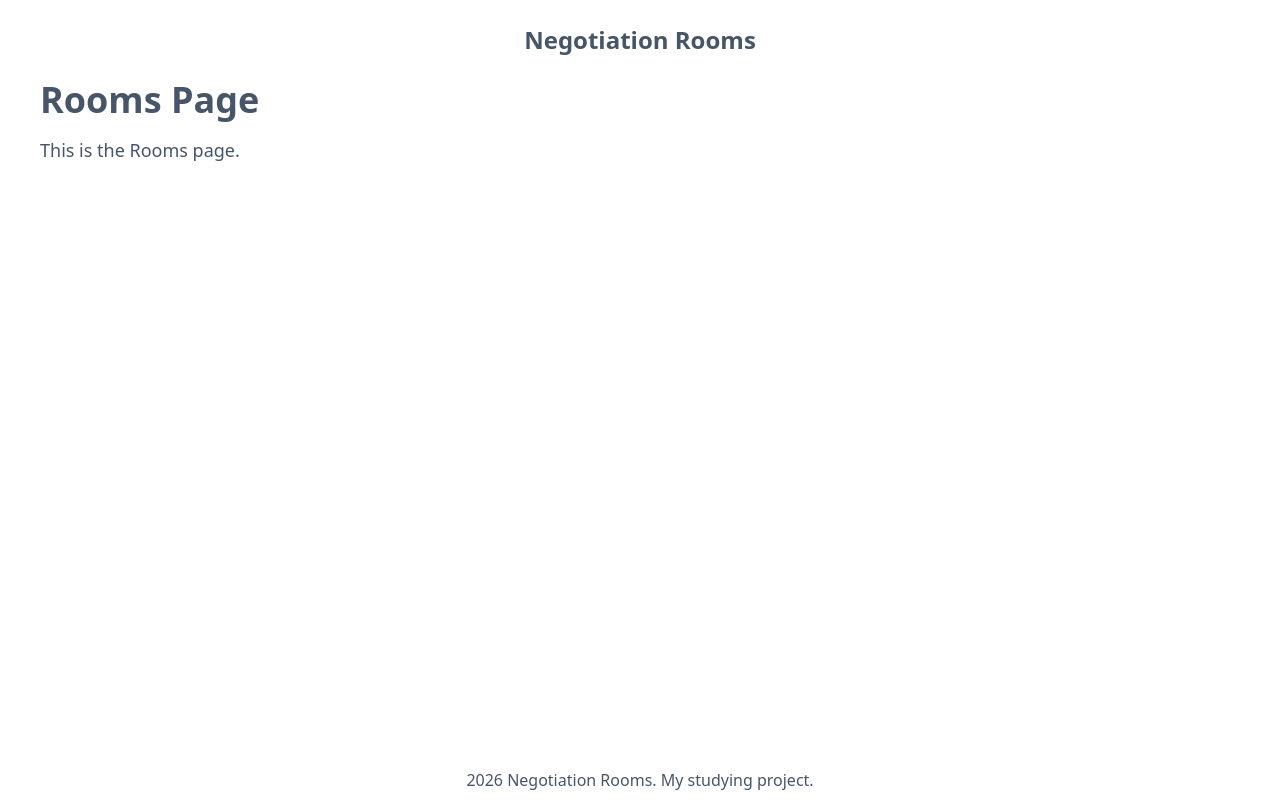
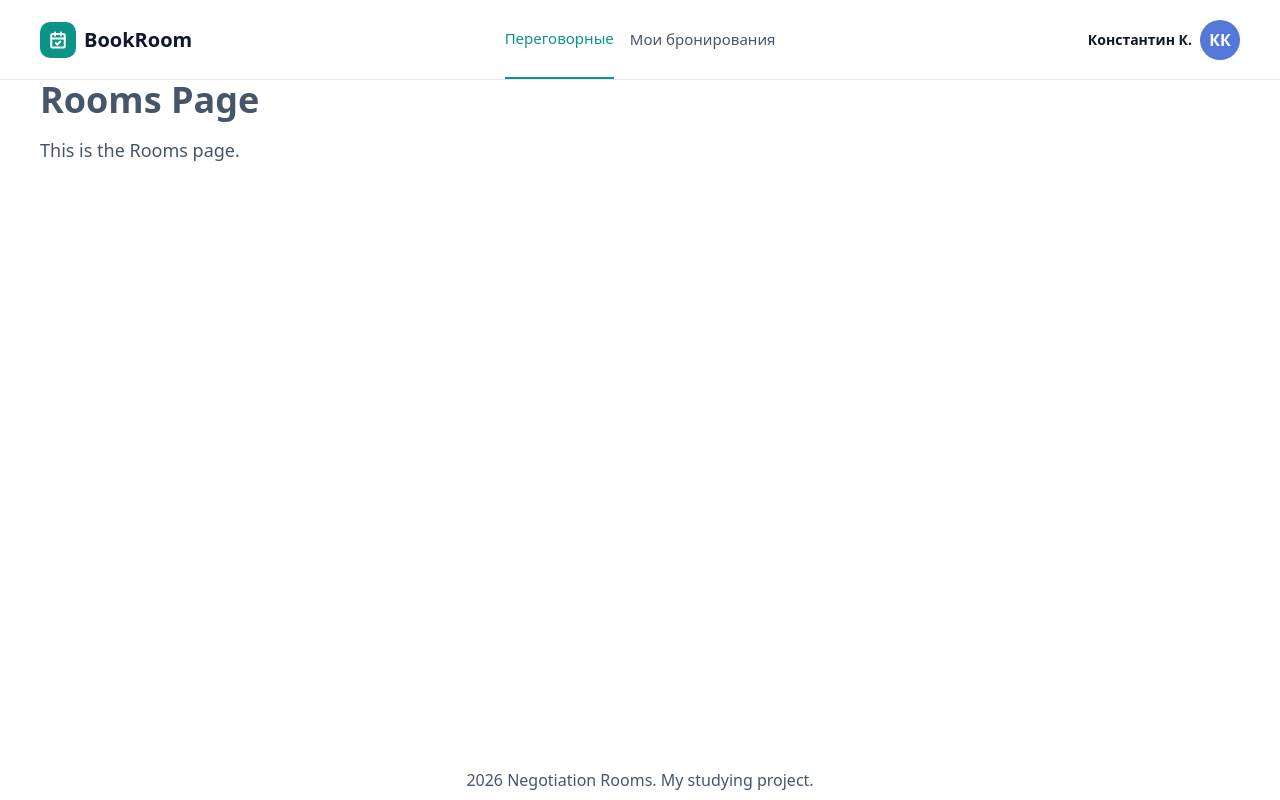
Before and after one commit to DimasAnanas-coder/negotiation-rooms, a React (Vite) app in the folder client/: page /rooms in a window 1280 px wide. Built offline with nearby package versions, Linux system fonts and the light colour scheme.

Commit message:
ADD(components): The Header has been designed by Figma

```diff
--- /dev/null
+++ b/client/src/components/layout/Brand.tsx
@@ -0,0 +1,16 @@
+import Logo from "../../assets/icons/logo-badge.svg";
+
+const ServiceName = "BookRoom";
+
+export default function Brand() {
+    return (
+        <div className="flex flex-row items-center">
+            <img
+                src={Logo}
+                alt="Negotiation Rooms Logo"
+                className="w-9 h-9"
+            />
+            <h1 className="text-title font-bold text-[20px] ml-2 text-center font-extrabold">{ServiceName}</h1>
+        </div>
+    )
+}
--- a/client/src/components/layout/Header.tsx
+++ b/client/src/components/layout/Header.tsx
@@ -1,10 +1,34 @@
 import Container from "../ui/Container";
+
+import Brand from "./Brand";
+import NavLink from "./NavLink";
+import UserProfile from "./UserProfile";
+
+import { type NavRoutes } from "./types";
+
+const routes: NavRoutes = [
+    { to: "/rooms", name: "Переговорные", default: true },
+    { to: "/bookings", name: "Мои бронирования" }
+]
+
 
 export default function Header() {
     return (
-        <header className="bg-blue-500 text-white h-20 flex items-center">
-            <Container>
-                <p className="text-2xl font-bold">Negotiation Rooms</p>
+        <header className="h-20 flex items-center border-b border-primary-border">
+            <Container className="w-full h-full">
+                <div className="flex justify-between items-center h-full">
+                    <Brand />
+
+                    <nav className="flex flex-row gap-4 text-[15px] font-medium h-full">
+                        {routes.map((route) => (
+                            <NavLink key={route.to} to={route.to}>
+                                {route.name}
+                            </NavLink>
+                        ))}
+                    </nav>
+
+                    <UserProfile />
+                </div>
             </Container>
         </header>
     )
--- /dev/null
+++ b/client/src/components/layout/NavLink.tsx
@@ -0,0 +1,14 @@
+import { Link, useLocation } from 'react-router-dom';
+
+
+
+export default function NavLink({ to, children }: { to: string, children: React.ReactNode }) {
+    const location = useLocation();
+    const isActive = location.pathname === to;
+
+    return (
+        <Link to={to} className={`flex items-center ${isActive ? "text-accent border-b-2 border-accent-border" : ""}`}>
+            {children}
+        </Link>
+    )
+}
--- /dev/null
+++ b/client/src/components/layout/UserProfile.tsx
@@ -0,0 +1,15 @@
+export default function UserProfile() {
+    const firstName = "Константин";
+    const lastName = "Кичибеков";
+
+    const userInfo = `${firstName} ${lastName[0]}.`;
+    const initials = `${firstName[0]}${lastName[0]}`;
+    return (
+        <div className="flex flex-row gap-2 items-center font-semibold">
+            <p className="text-[14px] text-title">{userInfo}</p>
+            <div className="flex w-10 h-10 rounded-full items-center justify-center bg-avatar-bg text-secondary">
+                <p>{initials}</p>
+            </div>
+        </div>
+    );
+}
--- /dev/null
+++ b/client/src/components/layout/types.ts
@@ -0,0 +1 @@
+export type NavRoutes = Array<{ to: string, name: string, default?: boolean }>;
--- a/client/src/components/ui/Container.tsx
+++ b/client/src/components/ui/Container.tsx
@@ -1,6 +1,6 @@
-export default function Container({ children }: { children: React.ReactNode }) {
+export default function Container({ className, children }: { className?: string; children: React.ReactNode }) {
     return (
-        <div className="mx-auto px-10">
+        <div className={`mx-auto px-10 ${className || ''}`}>
             {children}
         </div>
     )
--- a/client/src/index.css
+++ b/client/src/index.css
@@ -4,6 +4,7 @@
   --color-*: initial;
 
   --color-primary: #475569;
+  --color-secondary: #FFFFFF;
   --color-accent: #0D9488;
   --color-disabled: #94A3B8;
   --color-title: #0F172A;
@@ -14,6 +15,10 @@
   --color-secondary-bg: #F8FAFC;
   --color-active-bg: var(--color-accent);
   --color-highlight-bg: #CCFBF1;
+  --color-avatar-bg: #5478D9;
+
+  --color-primary-border: var(--color-disabled-bg);
+  --color-accent-border: var(--color-accent);
 
   --font-sans: "Manrope Variable", system-ui, sans-serif;
 }
```
Also changed, not shown: client/src/assets/icons/logo-badge.svg (added).
